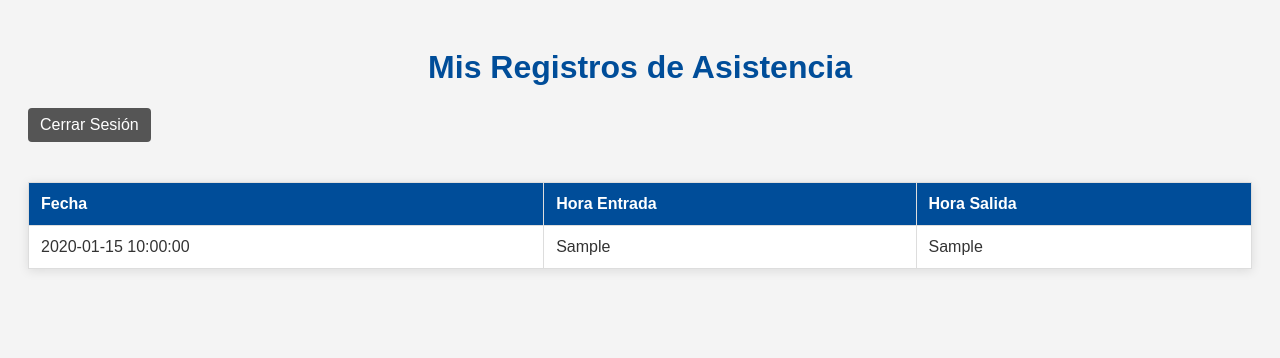
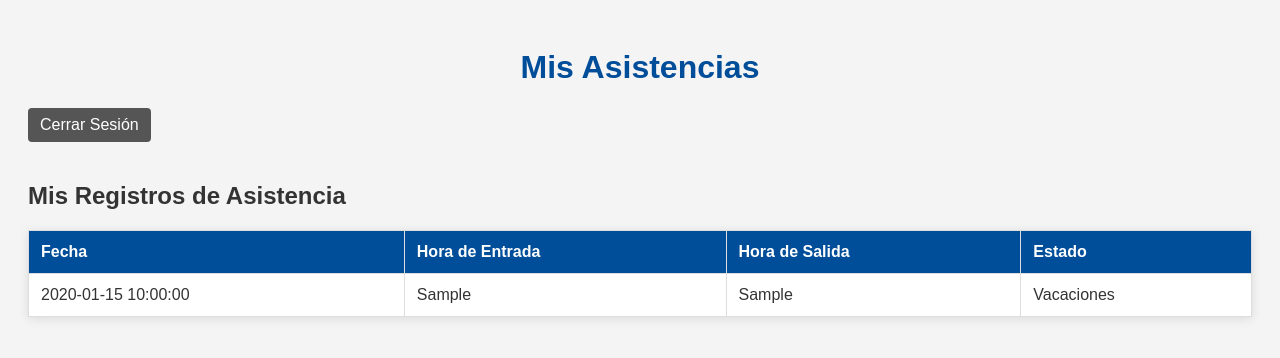
Before and after one commit to jolaperry/control-asistencias, a Flask app: template templates/empleado.html in a window 1280 px wide. Shown: the top 358 px of the page. Run offline with Flask 3, Linux system fonts and the light colour scheme; the template is opened without the code that fills it: most values are stand-ins (such as "Sample title", 1, 10 or a date in 2020).

Commit message:
Update empleado.html

```diff
--- a/templates/empleado.html
+++ b/templates/empleado.html
@@ -2,18 +2,27 @@
 <html lang="es">
 <head>
     <meta charset="UTF-8">
-    <title>Mis Registros</title>
+    <meta name="viewport" content="width=device-width, initial-scale=1.0">
+    <title>Panel de Empleado</title>
     <link rel="stylesheet" href="{{ url_for('static', filename='css/style.css') }}">
 </head>
 <body>
-    <h1>Mis Registros de Asistencia</h1>
+    <header>
+        <h1>Mis Asistencias</h1>
+        <nav>
             <a href="{{ url_for('logout') }}" class="back-button">Cerrar Sesión</a>
-    <table border="1">
+        </nav>
+    </header>
+
+    <main>
+        <h2>Mis Registros de Asistencia</h2>
+        <table>
             <thead>
                 <tr>
                     <th>Fecha</th>
-                <th>Hora Entrada</th>
-                <th>Hora Salida</th>
+                    <th>Hora de Entrada</th>
+                    <th>Hora de Salida</th>
+                    <th>Estado</th>
                 </tr>
             </thead>
             <tbody>
@@ -21,10 +30,12 @@
                 <tr>
                     <td>{{ registro.fecha }}</td>
                     <td>{{ registro.hora_entrada }}</td>
-                <td>{{ registro.hora_salida or 'N/A' }}</td>
+                    <td>{{ registro.hora_salida }}</td>
+                    <td>{{ registro.estado }}</td>
                 </tr>
                 {% endfor %}
             </tbody>
         </table>
+    </main>
 </body>
 </html>
```
Lines whose indentation alone changed are shown as unchanged.
